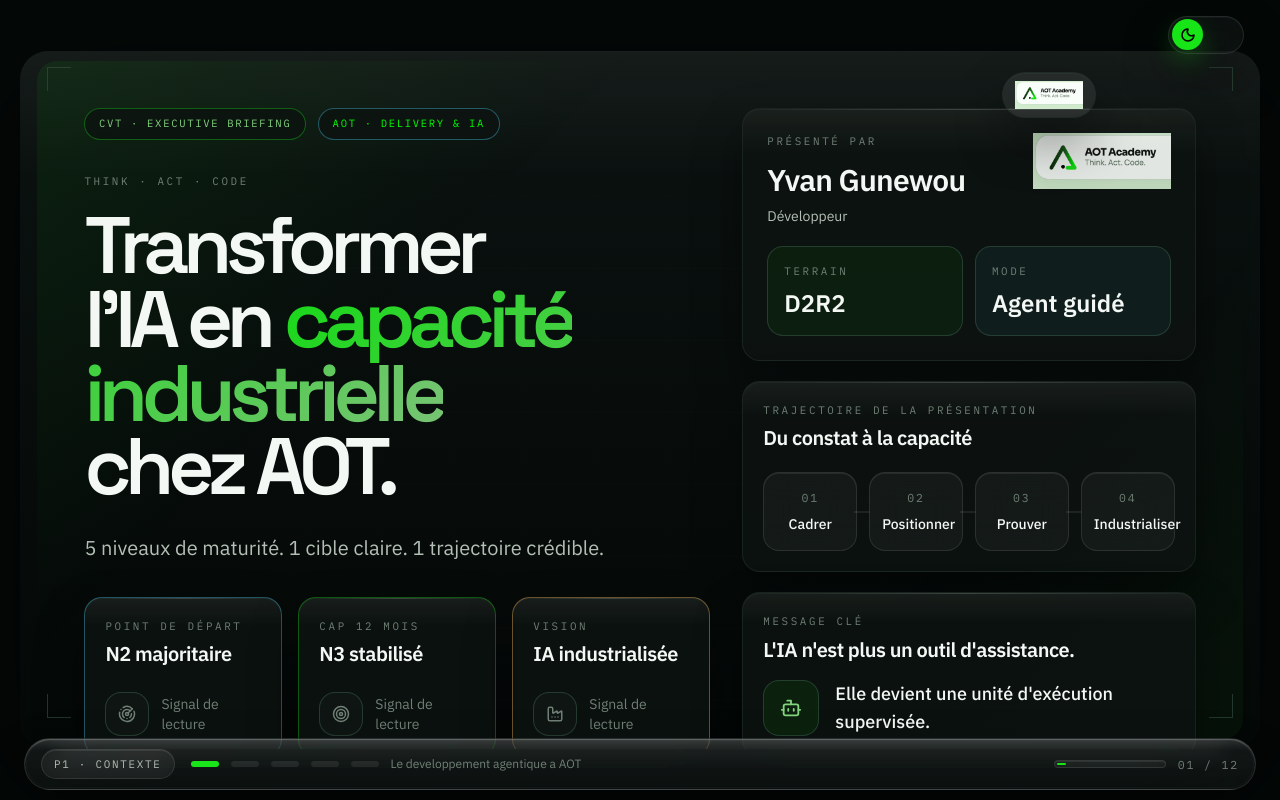
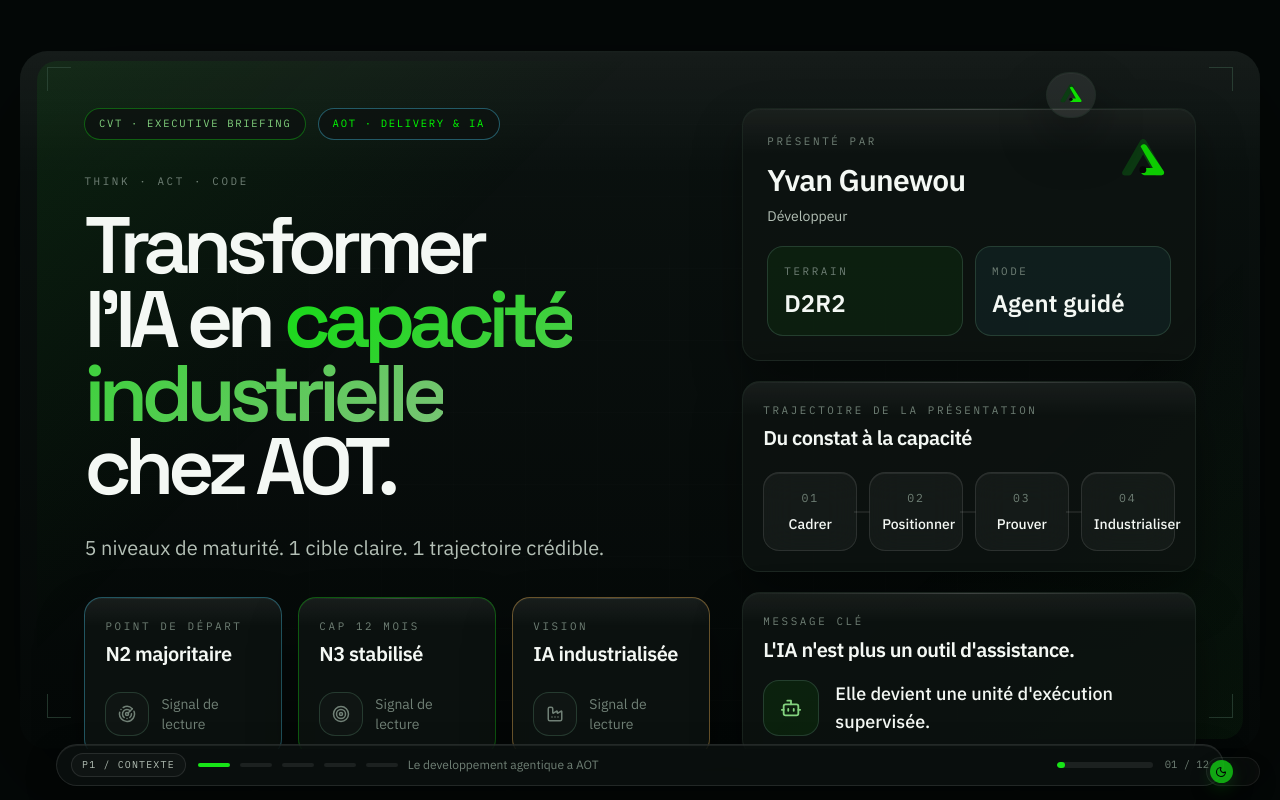
Before and after one commit to yvan-dev/pres-deck-cvt, a Next.js app: page / in a window 1280 px wide. Built offline with nearby package versions, Linux system fonts and the light colour scheme.

Commit message:
Refresh deck branding and chrome

```diff
--- a/src/app/globals.css
+++ b/src/app/globals.css
@@ -53,6 +53,7 @@
     --aot-track: rgba(255, 255, 255, 0.08);
     --aot-rule: rgba(255, 255, 255, 0.14);
     --aot-logo-bg: rgba(255, 255, 255, 0.08);
+    --aot-chip-bg: rgba(13, 19, 17, 0.88);
 }
 
 .light {
@@ -94,7 +95,8 @@
     --aot-icon-bg: rgba(23, 229, 23, 0.08);
     --aot-track: rgba(14, 48, 15, 0.11);
     --aot-rule: rgba(14, 48, 15, 0.14);
-    --aot-logo-bg: rgba(255, 255, 255, 0.88);
+    --aot-logo-bg: rgba(255, 255, 255, 0.9);
+    --aot-chip-bg: rgba(255, 255, 255, 0.88);
 }
 
 @theme inline {
@@ -345,6 +347,25 @@
     pointer-events: none;
 }
 
+.deck-progress {
+    position: relative;
+    overflow: hidden;
+    border-radius: 999px;
+    border: 1px solid var(--aot-pill-border);
+    background: color-mix(in srgb, var(--aot-bg-panel) 82%, transparent);
+    backdrop-filter: blur(18px) saturate(150%);
+    -webkit-backdrop-filter: blur(18px) saturate(150%);
+    box-shadow:
+        0 12px 34px rgba(0, 0, 0, 0.22),
+        inset 0 1px 0 rgba(255, 255, 255, 0.08);
+}
+
+.deck-progress__part {
+    border: 1px solid var(--aot-pill-border);
+    background: color-mix(in srgb, var(--aot-pill-bg) 70%, transparent);
+    letter-spacing: 0.12em;
+}
+
 .liquid-pill {
     border: 1px solid var(--aot-pill-border);
     background: var(--aot-pill-bg);
@@ -394,7 +415,7 @@
     gap: 0.5rem;
     border-radius: 999px;
     border: 1px solid var(--aot-border-subtle);
-    background: rgba(13, 19, 17, 0.82);
+    background: var(--aot-chip-bg);
     padding: 0.45rem 0.85rem;
     font-family: var(--font-mono), monospace;
     font-size: 0.66rem;
@@ -452,16 +473,17 @@
 .theme-toggle {
     position: relative;
     display: inline-flex;
-    height: 2.35rem;
-    width: 4.75rem;
+    height: 1.85rem;
+    width: 3.35rem;
     align-items: center;
     border-radius: 999px;
     border: 1px solid var(--aot-pill-border);
     background: var(--aot-pill-bg);
-    padding: 0.18rem;
-    box-shadow: var(--aot-shadow-card);
-    backdrop-filter: blur(20px) saturate(170%);
-    -webkit-backdrop-filter: blur(20px) saturate(170%);
+    padding: 0.16rem;
+    opacity: 0.72;
+    box-shadow: 0 10px 26px rgba(0, 0, 0, 0.14);
+    backdrop-filter: blur(14px) saturate(145%);
+    -webkit-backdrop-filter: blur(14px) saturate(145%);
     transition:
         border-color 160ms ease,
         background 160ms ease,
@@ -470,19 +492,20 @@
 
 .theme-toggle:hover {
     transform: translateY(-1px);
+    opacity: 1;
     border-color: var(--aot-border-strong);
 }
 
 .theme-toggle__thumb {
     display: inline-flex;
-    height: 1.95rem;
-    width: 1.95rem;
+    height: 1.42rem;
+    width: 1.42rem;
     align-items: center;
     justify-content: center;
     border-radius: 999px;
     background: var(--aot-primary);
     color: #000000;
-    box-shadow: 0 10px 24px rgba(23, 229, 23, 0.25);
+    box-shadow: 0 6px 16px rgba(23, 229, 23, 0.2);
     transition: transform 220ms cubic-bezier(0.2, 0.8, 0.2, 1);
 }
 
--- a/src/components/deck/Deck.tsx
+++ b/src/components/deck/Deck.tsx
@@ -92,14 +92,14 @@
                 </div>
             </div>
 
-            <div className="pointer-events-none absolute right-[calc(50vw-min(50vw-1.1rem,(100vh-6.4rem)*8/9)+1rem)] top-[1rem] z-30">
-                <ThemeToggle />
+            <div
+                className="pointer-events-none absolute bottom-[0.85rem] left-1/2 z-20 w-[calc(100vw-7rem)] max-w-[calc((100vh-6.4rem)*16/9-4rem)] -translate-x-1/2"
+            >
+                <SlideProgress />
             </div>
 
-            <div
-                className="pointer-events-none absolute bottom-[0.6rem] left-1/2 z-20 w-[calc(100vw-3rem)] max-w-[calc((100vh-6.4rem)*16/9)] -translate-x-1/2"
-            >
-                <SlideProgress />
+            <div className="pointer-events-none absolute bottom-[0.85rem] right-[1.25rem] z-30">
+                <ThemeToggle />
             </div>
 
             <SlideOverview />
--- a/src/components/deck/Slide.tsx
+++ b/src/components/deck/Slide.tsx
@@ -70,12 +70,12 @@
                 </div>
             )}
 
-            <div className="aot-logo-mark absolute right-[13.2%] top-[3.05%] z-10 flex items-center rounded-full px-3 py-2">
+            <div className="aot-logo-mark absolute right-[13.2%] top-[3.05%] z-10 flex items-center rounded-full px-2.5 py-2">
                 <Image
-                    src="/aot-academy-logo.png"
-                    alt="AOT Academy"
-                    width={108}
-                    height={44}
+                    src="/aot-logo.svg"
+                    alt="AOT"
+                    width={48}
+                    height={48}
                     style={{ width: "auto", height: "28px" }}
                     priority={slideNumber === 1}
                 />
--- a/src/components/deck/SlideProgress.tsx
+++ b/src/components/deck/SlideProgress.tsx
@@ -11,19 +11,19 @@
     const currentSlide = SLIDES[current];
 
     return (
-        <div className="liquid-dock flex items-center gap-4 px-4 py-2.5">
-            <span className="liquid-pill rounded-full px-3 py-1.5 font-mono text-[0.68rem] uppercase tracking-[0.16em] text-[color:var(--aot-text-muted)]">
-                P{currentSlide.part} · {currentSlide.partLabel}
+        <div className="deck-progress flex items-center gap-3 px-3.5 py-2">
+            <span className="deck-progress__part rounded-full px-2.5 py-1 font-mono text-[0.62rem] uppercase text-[color:var(--aot-text-muted)]">
+                P{currentSlide.part} / {currentSlide.partLabel}
             </span>
 
-            <div className="hidden min-w-0 flex-1 items-center gap-3 lg:flex">
+            <div className="hidden min-w-0 flex-1 items-center gap-2.5 lg:flex">
                 {PARTS.map((part) => (
                     <span
                         key={part}
-                        className={`h-1.5 w-7 rounded-full ${
+                        className={`h-1 w-8 rounded-full transition-colors ${
                             part === currentSlide.part
                                 ? "bg-[color:var(--aot-primary)]"
-                                : "bg-[rgba(255,255,255,0.08)]"
+                                : "bg-[color:var(--aot-track)]"
                         }`}
                     />
                 ))}
@@ -34,14 +34,14 @@
             </div>
 
             <div className="flex items-center gap-3">
-                <div className="liquid-pill h-2 w-28 overflow-hidden rounded-full bg-[rgba(255,255,255,0.06)] p-[2px]">
+                <div className="h-1.5 w-24 overflow-hidden rounded-full bg-[color:var(--aot-track)]">
                     <div
-                        className="h-full rounded-full bg-[color:var(--aot-primary)] shadow-[0_0_18px_rgba(23,229,23,0.35)] transition-[width] duration-300 ease-out"
+                        className="h-full rounded-full bg-[color:var(--aot-primary)] transition-[width] duration-300 ease-out"
                         style={{ width: `${percent}%` }}
                     />
                 </div>
 
-                <span className="font-mono text-[0.72rem] uppercase tracking-[0.16em] text-[color:var(--aot-text-dim)]">
+                <span className="font-mono text-[0.66rem] uppercase text-[color:var(--aot-text-dim)]">
                     {String(current + 1).padStart(2, "0")} / {String(total).padStart(2, "0")}
                 </span>
             </div>
--- a/src/components/slides/01-cover.tsx
+++ b/src/components/slides/01-cover.tsx
@@ -125,10 +125,10 @@
                             </div>
 
                             <Image
-                                src="/aot-academy-logo.png"
-                                alt="AOT Academy"
-                                width={432}
-                                height={176}
+                                src="/aot-logo.svg"
+                                alt="AOT"
+                                width={96}
+                                height={96}
                                 priority
                                 className="h-14 w-auto opacity-90"
                             />
--- a/src/components/theme/ThemeToggle.tsx
+++ b/src/components/theme/ThemeToggle.tsx
@@ -30,10 +30,10 @@
             <span
                 className={cn(
                     "theme-toggle__thumb",
-                    isLight ? "translate-x-[2.05rem]" : "translate-x-0"
+                    isLight ? "translate-x-[1.35rem]" : "translate-x-0"
                 )}
             >
-                {isLight ? <Sun size={16} strokeWidth={2.4} /> : <Moon size={16} strokeWidth={2.4} />}
+                {isLight ? <Sun size={12} strokeWidth={2.2} /> : <Moon size={12} strokeWidth={2.2} />}
             </span>
         </button>
     );
```
Also changed, not shown: public/aot-logo.svg (added).
